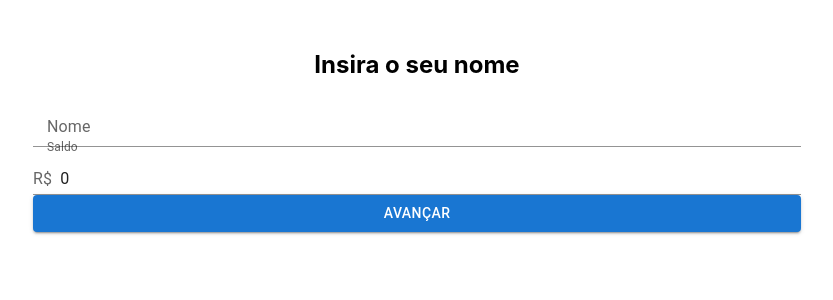
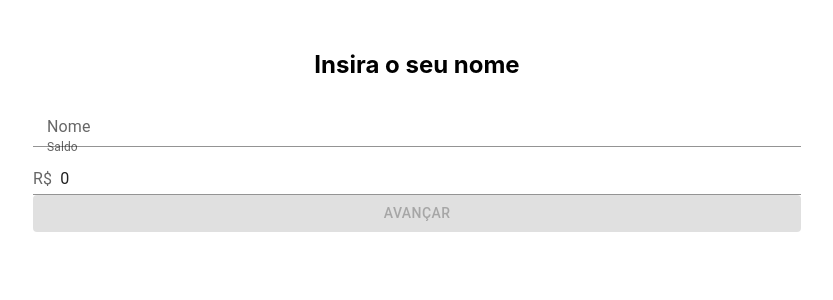
Before and after one commit to thalya-codes/curso-react-gerenciamento-de-estados-globais-com-context-api, a React (Create React App) app: page / in a window 1280 px wide. Shown: the top 300 px of the page, without its empty margins (223-1056 px from the left). Built offline with nearby package versions, Linux system fonts and the light colour scheme.

Commit message:
adiciona validação no campo nome e no botão de remover

```diff
--- a/src/components/Produto/index.js
+++ b/src/components/Produto/index.js
@@ -35,6 +35,7 @@ function Produto({
           <Button
             color="error"
             onClick={() => lidarComARemocaoDoProduto(id)}
+            disabled={!produtoNoCarrinho}
           >
             <RemoveIcon />
           </Button>
--- a/src/pages/Login/index.js
+++ b/src/pages/Login/index.js
@@ -48,6 +48,7 @@ function Login() {
         variant="contained"
         color="primary"
         onClick={handleClick}
+        disabled={nome.length < 4}
       >
         Avançar
       </Button>
```
